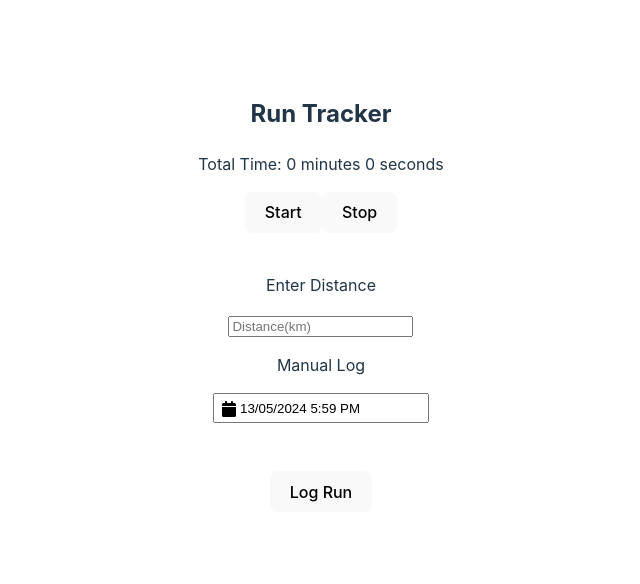
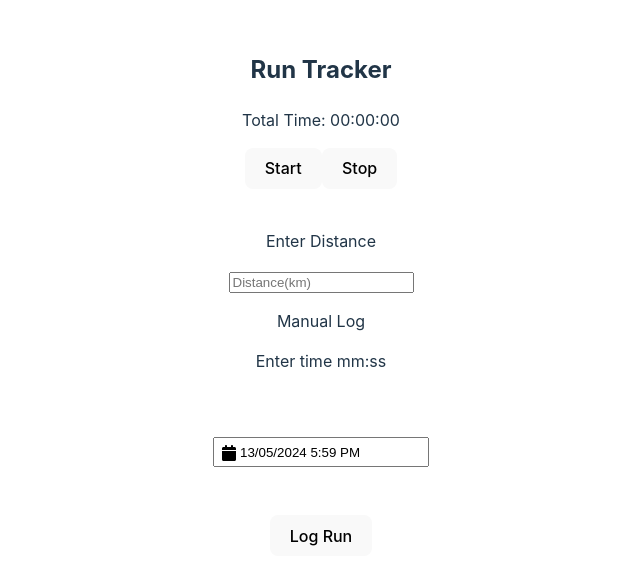
Before and after one commit to gillianroberts1/run_tracker, a React (Vite) app: page / in a window 1280 px wide. Shown: the part 106-690 px from the top of the page, without its empty margins (319-959 px from the left). Built offline with nearby package versions, Linux system fonts and the light colour scheme.

Commit message:
manual calendar, distance  and autotime working

```diff
--- a/package.json
+++ b/package.json
@@ -10,6 +10,7 @@
     "preview": "vite preview"
   },
   "dependencies": {
+    "@ashwinthomas/react-time-picker-dropdown": "^1.0.5",
     "react": "^18.2.0",
     "react-datepicker": "^6.9.0",
     "react-datetime-picker": "^6.0.1",
--- a/src/components/Calendar.jsx
+++ b/src/components/Calendar.jsx
@@ -5,17 +5,17 @@ import "react-datepicker/dist/react-datepicker.css";
 
 // import "react-datepicker/dist/react-datepicker-cssmodules.css";
 
-const Calendar = () => {
-  const [date, setDate] = useState(new Date());
+const Calendar = ({ startDate, handleCalendarChange }) => {
   return (
     <DatePicker
       showIcon
-      selected={date}
-      onChange={(date) => setDate(date)}
+      selected={startDate}
+      onChange={(date) => handleCalendarChange(date)}
       showTimeSelect
       timeIntervals={15}
       dateFormat="dd/MM/yyyy h:mm aa"
     />
+
   );
 };
 
--- a/src/components/RecordRun.jsx
+++ b/src/components/RecordRun.jsx
@@ -1,10 +1,11 @@
 import { useState, useEffect } from "react";
 import Calendar from "./Calendar";
+import TimeSelector from './TimePicker';
 
 const RecordRun = () => {
   const [distance, setDistance] = useState("");
   const [startDate, setStartDate] = useState(new Date());
-  const [startTime, setStartTime] = useState(null);
+  const [startTime, setStartTime] = useState(new Date());
   const [totalTime, setTotalTime] = useState(0);
   const [timerRunning, setTimerRunning] = useState(false);
   const [loggedRuns, setLoggedRuns] = useState([]);
@@ -37,7 +38,7 @@ const RecordRun = () => {
       handleStop();
       setTotalTime(0);
       setDistance("");
-      // const endTime = new Date();
+
       const runData = {
         date: startDate.toLocaleDateString(),
         startTime: startTime.toLocaleTimeString(),
@@ -48,8 +49,11 @@ const RecordRun = () => {
     }
   };
 
-  // const handleManualLog = () => {
+const handleCalendarChange = (date) => {
+setStartDate(date)
+setStartTime(date)
 
+}
   // }
 
   const addRunData = (runData) => {
@@ -59,14 +63,20 @@ const RecordRun = () => {
     setLoggedRuns([...loggedRuns, runData]);
   };
 
+  const hours = Math.floor(totalTime / 3600);
+  const minutes = Math.floor((totalTime % 3600) / 60);
+  const seconds = totalTime % 60;
+
+  const formattedTime = `${hours < 10 ? "0" + hours : hours}:${minutes < 10 ? "0" + minutes : minutes}:${seconds < 10 ? "0" + seconds : seconds}`;
+
+
   return (
     <div className="run-container">
       <h2>Run Tracker</h2>
 
       <div className="timer">
         <p>
-          Total Time: {Math.floor(totalTime / 60)} minutes {totalTime % 60}{" "}
-          seconds
+          Total Time: {formattedTime}
         </p>
       </div>
       <div className="stop-clock">
@@ -88,7 +98,21 @@ const RecordRun = () => {
       </div>
       <div className="manual-log">
         <p>Manual Log</p>
-        <Calendar />
+        <p>Enter time mm:ss</p>
+        {/* <TimeSelector /> */}
+        {/* <input
+          className="manual-time"
+          value={formattedTime}
+          label="Time"
+          placeholder="mm:ss"
+          onChange={(e) => {
+            setTotalTime(e.target.value);
+          }}
+        /> */}
+        <br />
+        <br />
+
+        <Calendar  startDate={startDate} handleCalendarChange={handleCalendarChange} />
       </div>
       <br></br>
 
--- /dev/null
+++ b/src/components/TimePicker.jsx
@@ -0,0 +1,20 @@
+import TimePicker from "@ashwinthomas/react-time-picker-dropdown";
+
+
+const TimeSelector = ({hour, minute, second}) => {
+
+    return (
+        <TimePicker
+        hour={hour}
+        minute={minute}
+        second={second}
+        onChange={(h, m, s) => {
+          setHour(h);
+          setMinute(m);
+          setSecond(s);
+        }}
+      />
+    )
+    }
+
+export default TimeSelector;
```
Also changed, not shown: 1 other file (tests, documents, lock files or other folders).
